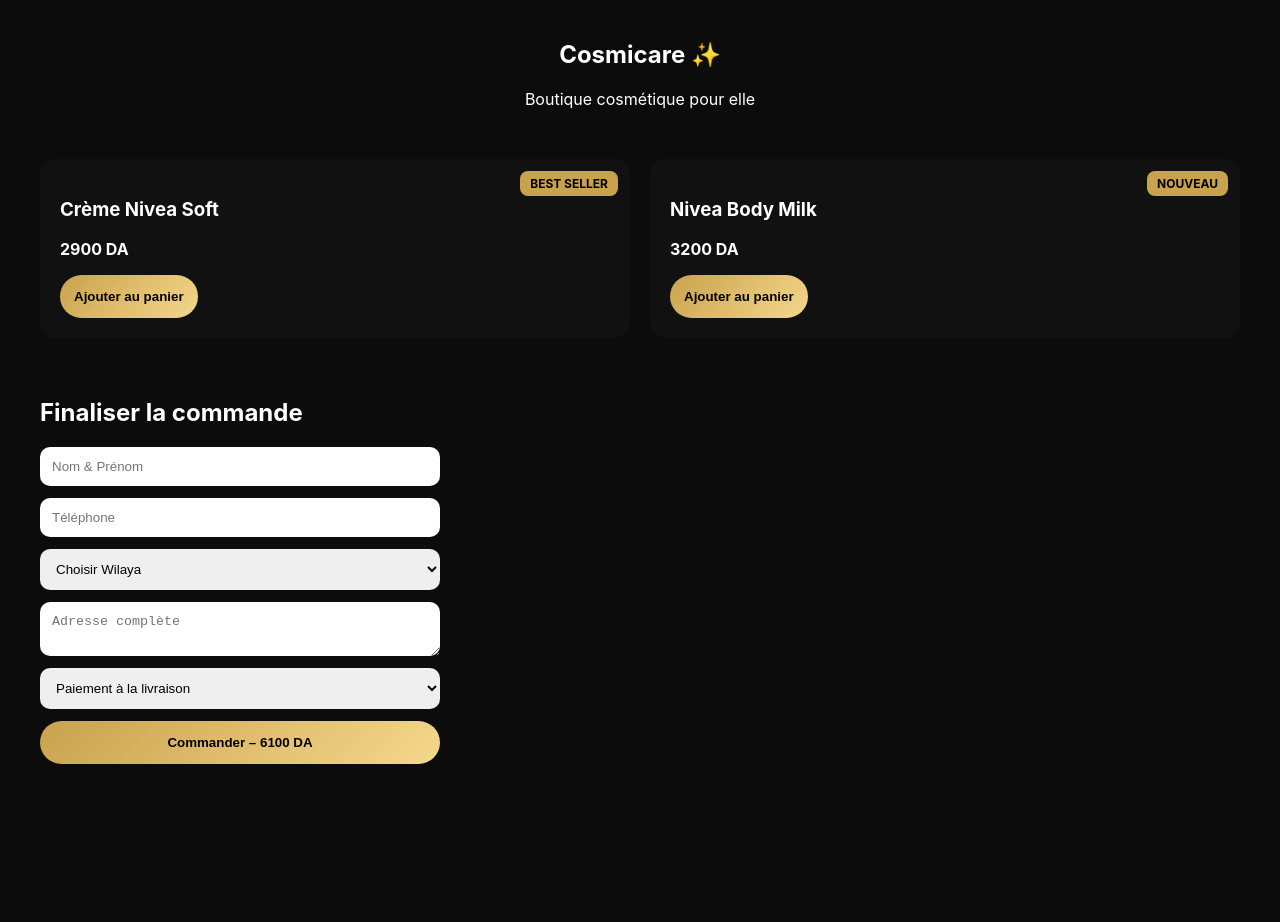
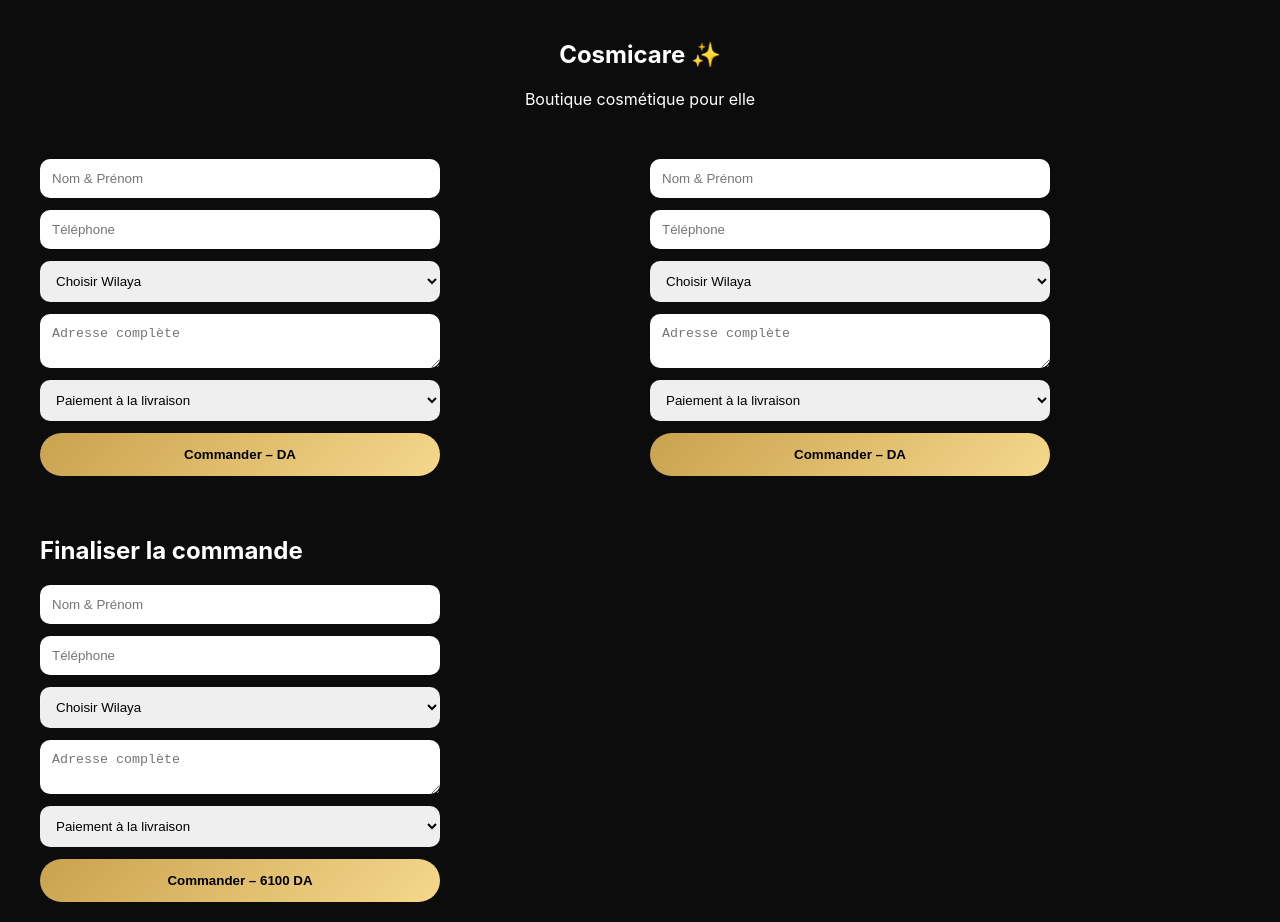
Before and after one commit to bouhafsw88-cell/Cosmicare, a Next.js app: page / in a window 1280 px wide. Before the commit the page ends 800 px from the top, so only its background shows below. Built offline with nearby package versions, Linux system fonts and the light colour scheme.

Commit message:
Refactor ProductCard to CheckoutForm
Replaced ProductCard component with CheckoutForm for handling orders.

```diff
--- a/components/ProductCard.js
+++ b/components/ProductCard.js
@@ -1,10 +1,29 @@
-export default function ProductCard({ product }) {
+"use client";
+
+export default function CheckoutForm({ total }) {
   return (
-    <div className="card card-luxe">
-      {product.badge && <span className="badge">{product.badge}</span>}
-      <h3>{product.name}</h3>
-      <p><strong>{product.price} DA</strong></p>
-      <button className="btn">Ajouter au panier</button>
-    </div>
+    <form className="form">
+      <input type="text" placeholder="Nom & Prénom" required />
+      <input type="tel" placeholder="Téléphone" required />
+
+      <select required>
+        <option value="">Choisir Wilaya</option>
+        <option>Alger</option>
+        <option>Oran</option>
+        <option>Constantine</option>
+        <option>Annaba</option>
+      </select>
+
+      <textarea placeholder="Adresse complète" required></textarea>
+
+      <select required>
+        <option>Paiement à la livraison</option>
+        <option>Paiement CIB</option>
+      </select>
+
+      <button type="submit" className="btn">
+        Commander – {total} DA
+      </button>
+    </form>
   );
 }
```
